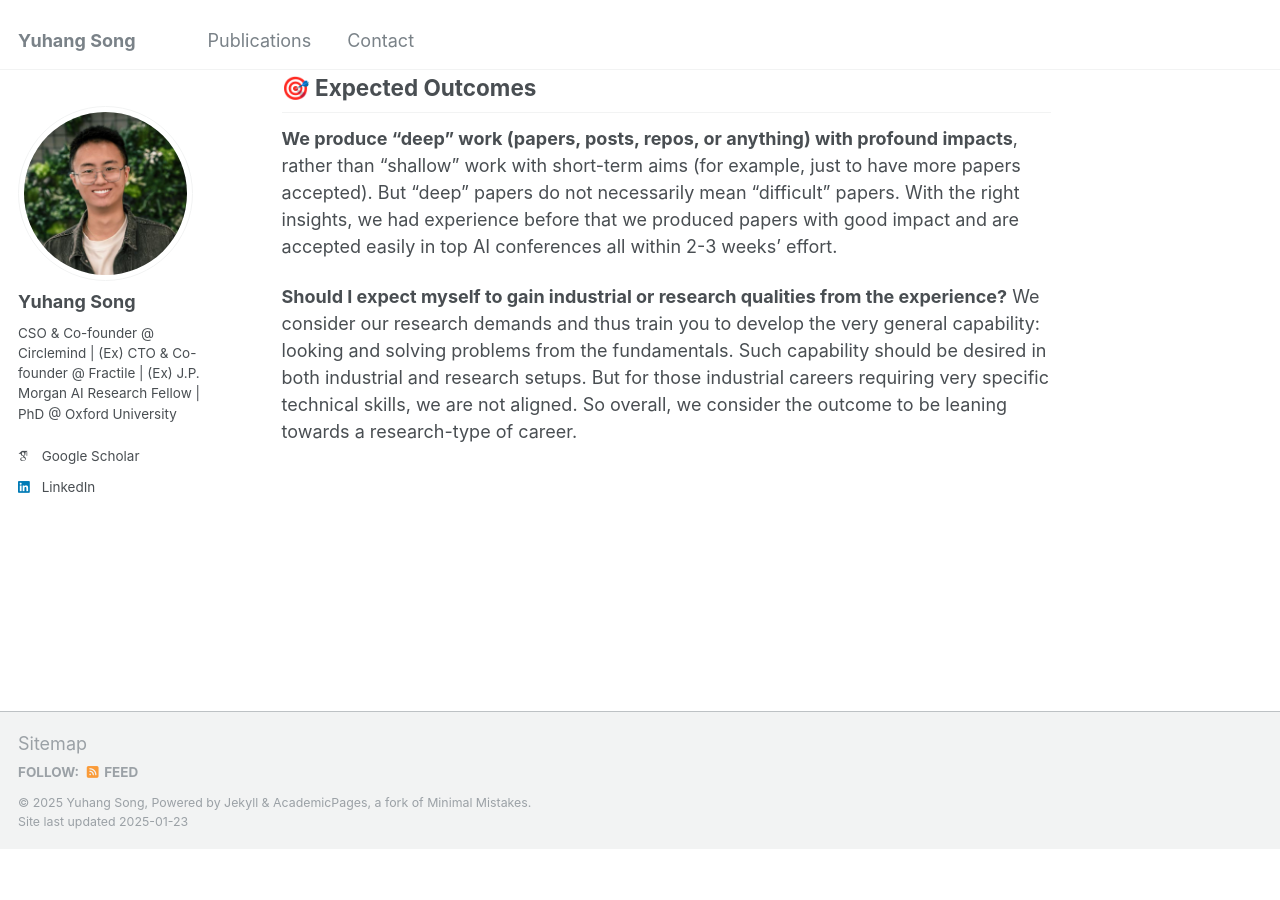
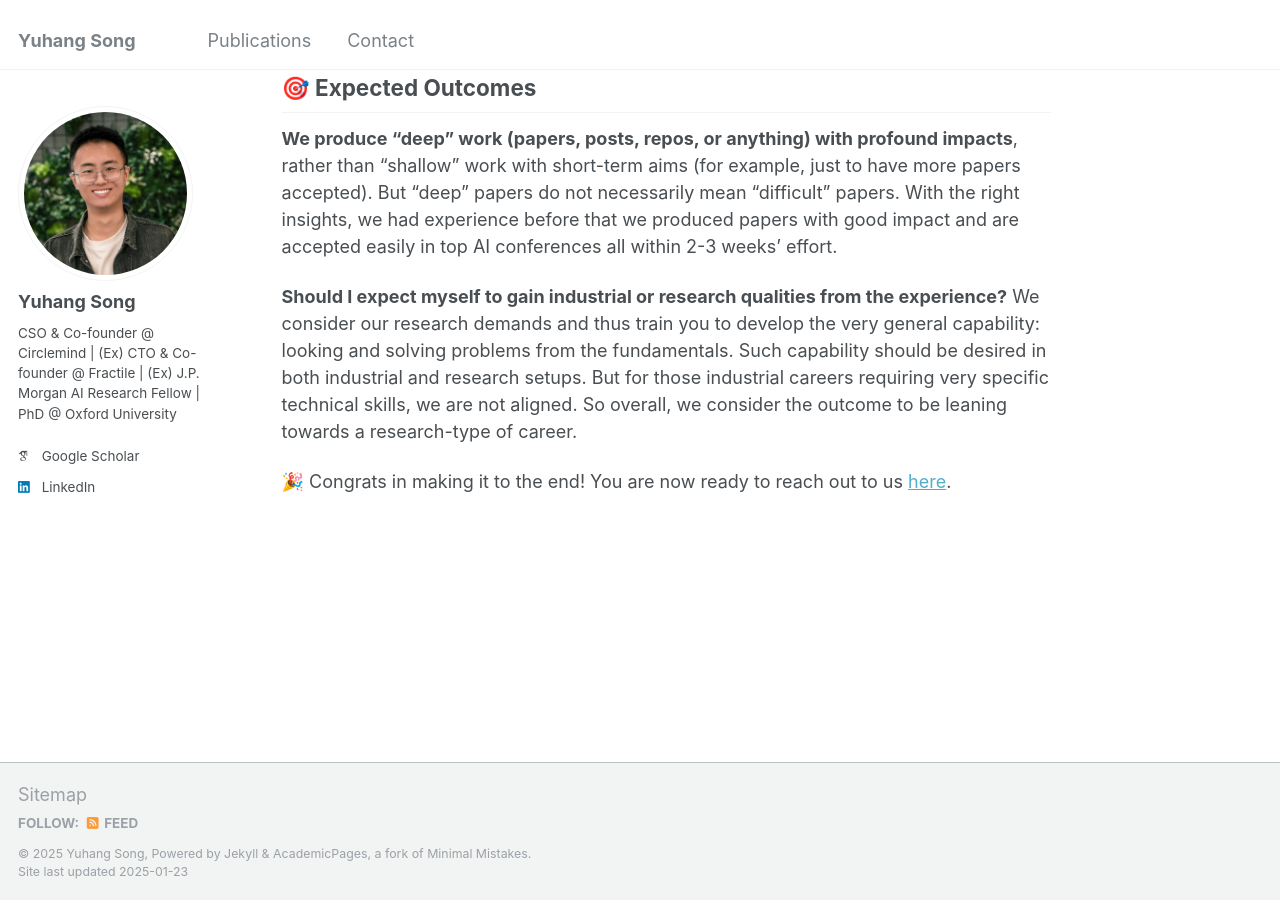
Before and after one commit to YuhangSong/YuhangSong.github.io, a Jekyll site: the page built from _pages/work-with-us.md, in a window 1280 px wide and 900 px high, scrolled down 2202 px. Built offline with Jekyll 4.4.1, drawn with Linux system fonts in a browser that asks for light colours; some web fonts are replaced; before the commit the page ends 3051 px from its top, so only the background shows below that.

Commit message:
update work-with-us.md

```diff
--- a/_pages/work-with-us.md
+++ b/_pages/work-with-us.md
@@ -56,3 +56,5 @@ But "deep" papers do not necessarily mean "difficult" papers. With the right ins
 We consider our research demands and thus train you to develop the very general capability: looking and solving problems from the fundamentals. Such capability should be desired in both industrial and research setups.
 But for those industrial careers requiring very specific technical skills, we are not aligned.
 So overall, we consider the outcome to be leaning towards a research-type of career.
+
+🎉 Congrats in making it to the end! You are now ready to reach out to us [here](https://yuhangsong.github.io/contact/).
```
